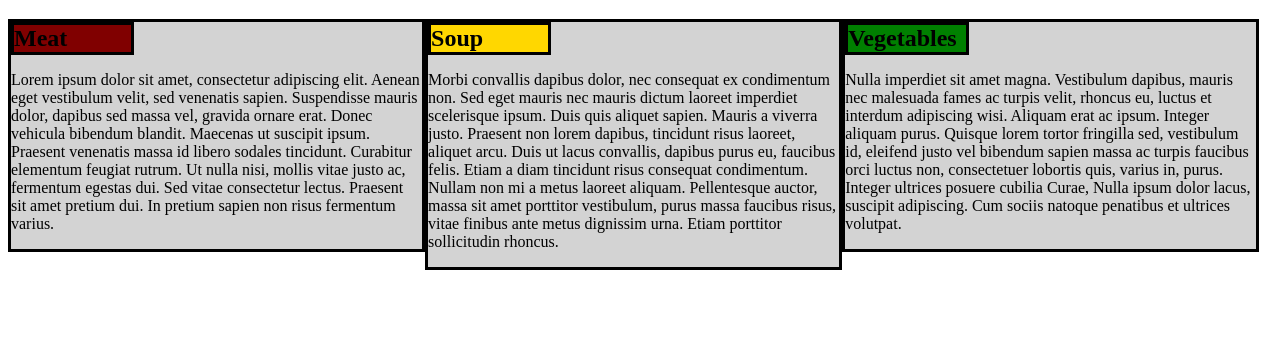
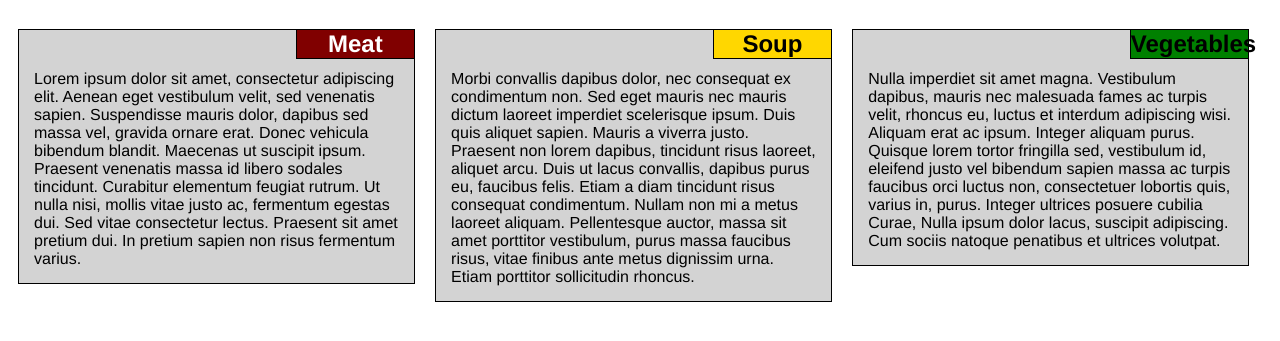
Before and after one commit to Dom-nik/coursera-webdev, a plain HTML site: page mod2_solution/index.html in a window 1280 px wide. Shown: the part 61-402 px from the top of the page. Drawn offline with Linux system fonts and the light colour scheme.

Commit message:
Corrections: almost done

```diff
--- a/mod2_solution/index.html
+++ b/mod2_solution/index.html
@@ -9,38 +9,43 @@
 	<style>
 	* {
 		box-sizing: border-box;
+		font-family: Helvetica, Arial, Sans-serif;
 	}
+
 	h1 {
 		color: navy;
-		font-family: Helvetica, Arial, Sans-serif;
 		text-align: center;
 	}
 
-	div.container {
-		position: relative;
-		background-color: red;
-		width: 100%;
-		padding: 0px;
-		margin: 0px;
+	p{
+		margin: 40px 15px 15px 15px;
+	}
+
+	div.column {
+		padding: 10px;
+		float: left;
 	}
 
 	div.content {
-		float: left;
-		border: 3px solid;
+		position: relative;
+		border: 1px solid;
 		background-color: lightgrey;
-		padding: 0px;
 	}
 
 	div h2 {
-		position: relative;
+		position: absolute;
 		top: 0px;
 		right: 0px;
-		border: 3px solid;
+		border-width: 0px 0px 1px 1px;
+		border-style: solid;
 		margin: 0px;
 		width: 30%;
+		text-align: center;
 	}
 	#meat {
 		background-color: maroon;
+		color: white;
+		border-color: black;
 	}
 	#soup {
 		background-color: gold;
@@ -52,7 +57,6 @@
 	@media (min-width: 992px){
 		.col-lg-4 {
 			width: 33%;
-			float: left;
 		}
 	}
 
@@ -61,12 +65,14 @@
 			width: 50%;
 			float: left;
 		}
+		.col-md-12 {
+			width: 100%;
+		}
 	}
 
 	@media (max-width: 767px){
 		.col-sm-12 {
 			width: 100%;
-			float: left;
 		}
 	}
 	</style>
@@ -74,28 +80,31 @@
 </head>
 <body>
 <h1>Our Menu</h1>
-<div class="container">
-<div class="row">
-	<div class="content col-lg-4 col-md-6 col-sm-12">
+	<div class="column col-lg-4 col-md-6 col-sm-12">
+	<div class="content">
 		<h2 id="meat">Meat</h2>
 		<p>Lorem ipsum dolor sit amet, consectetur adipiscing elit. Aenean eget vestibulum velit, sed venenatis sapien. Suspendisse mauris dolor, dapibus sed massa vel, gravida ornare erat. Donec vehicula bibendum blandit. Maecenas ut suscipit ipsum. Praesent venenatis massa id libero sodales tincidunt. Curabitur elementum feugiat rutrum. Ut nulla nisi, mollis vitae justo ac, fermentum egestas dui. Sed vitae consectetur lectus. Praesent sit amet pretium dui. In pretium sapien non risus fermentum varius.
 		</p>
 	</div>
+	</div>
 
-	<div class="content col-lg-4 col-md-6 col-sm-12">
+	<div class="column col-lg-4 col-md-6 col-sm-12">
+	<div class="content">
 		<h2 id="soup">Soup</h2>
 		<p>
 		Morbi convallis dapibus dolor, nec consequat ex condimentum non. Sed eget mauris nec mauris dictum laoreet imperdiet scelerisque ipsum. Duis quis aliquet sapien. Mauris a viverra justo. Praesent non lorem dapibus, tincidunt risus laoreet, aliquet arcu. Duis ut lacus convallis, dapibus purus eu, faucibus felis. Etiam a diam tincidunt risus consequat condimentum. Nullam non mi a metus laoreet aliquam. Pellentesque auctor, massa sit amet porttitor vestibulum, purus massa faucibus risus, vitae finibus ante metus dignissim urna. Etiam porttitor sollicitudin rhoncus.
 		</p>
 	</div>
+	</div>
 
-	<div class="content col-lg-4 col-md-6 col-sm-12">
+	<div class="column col-lg-4 col-md-12 col-sm-12">
+	<div class="content">
 		<h2 id="vegetables">Vegetables</h2>
 		<p>
 		Nulla imperdiet sit amet magna. Vestibulum dapibus, mauris nec malesuada fames ac turpis velit, rhoncus eu, luctus et interdum adipiscing wisi. Aliquam erat ac ipsum. Integer aliquam purus. Quisque lorem tortor fringilla sed, vestibulum id, eleifend justo vel bibendum sapien massa ac turpis faucibus orci luctus non, consectetuer lobortis quis, varius in, purus. Integer ultrices posuere cubilia Curae, Nulla ipsum dolor lacus, suscipit adipiscing. Cum sociis natoque penatibus et ultrices volutpat.
 		</p>
 	</div>
-</div>
-</div>
+	</div>
+
 </body>
 </html>
```
